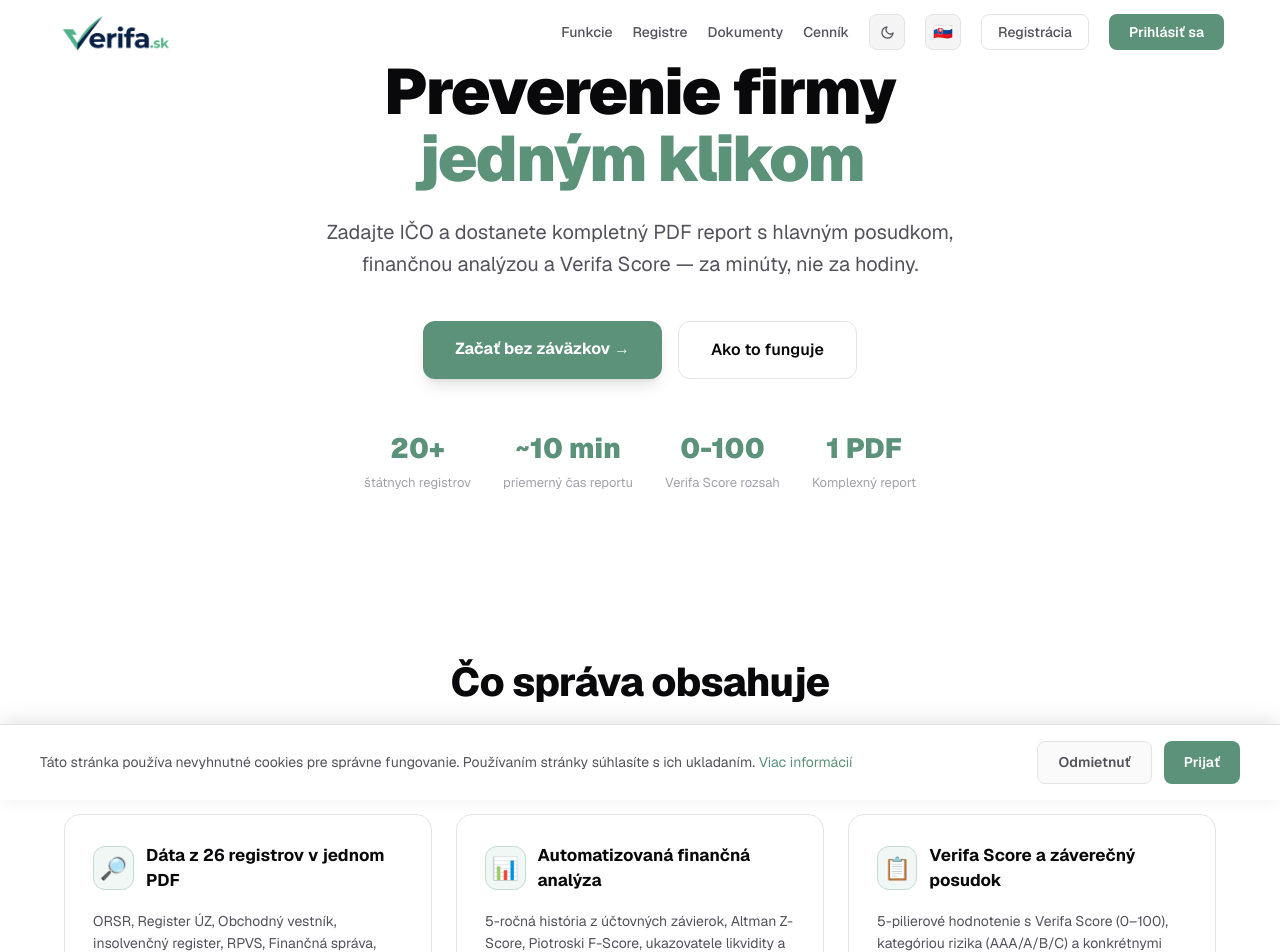
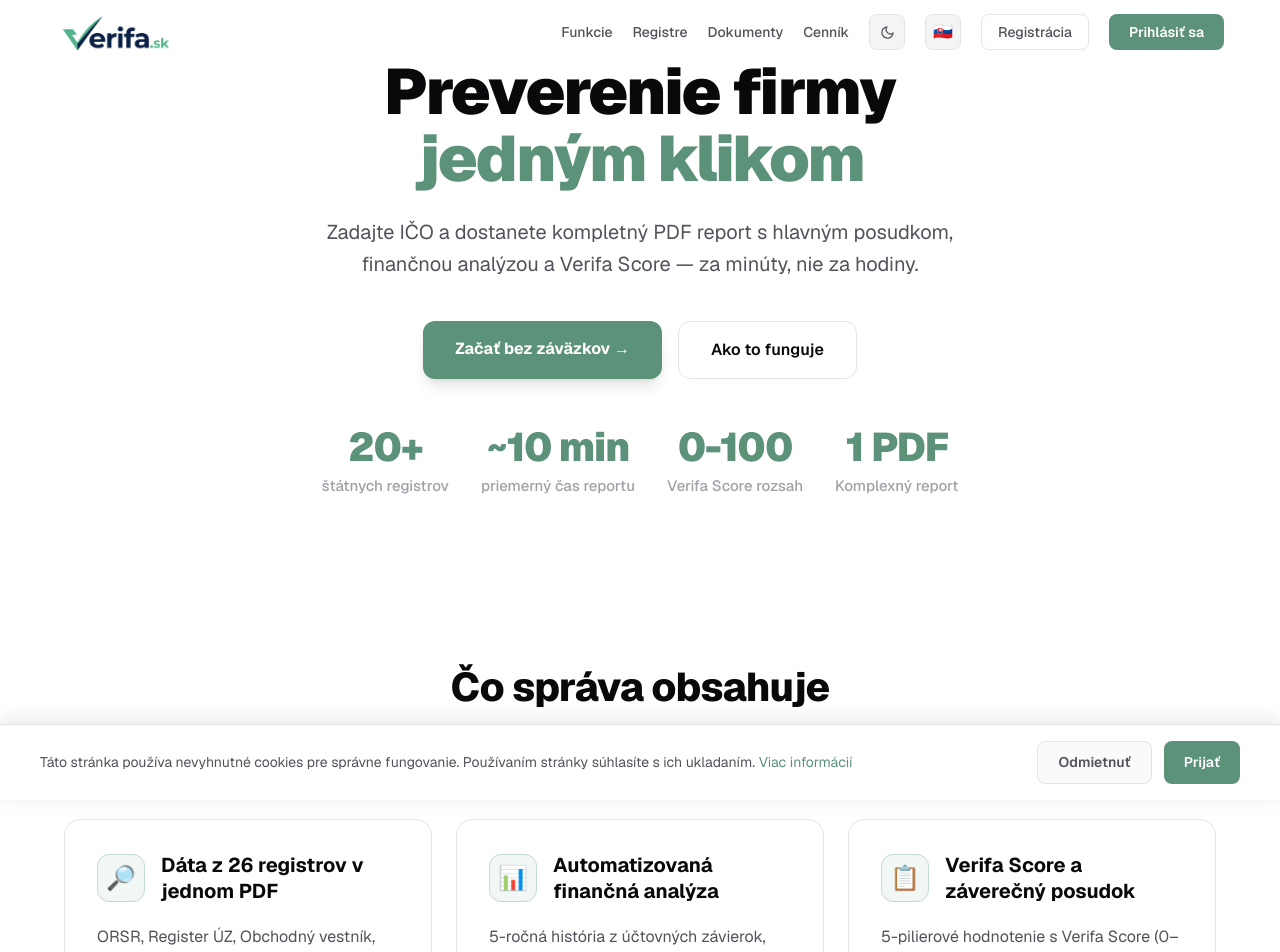
Before and after one commit to dusan02/scripta, a Next.js app in the folder frontend/: page / in a window 1280 px wide. Shown: the top 952 px of the page. Built offline with nearby package versions, Linux system fonts and the light colour scheme.

Commit message:
fix: enlarge font sizes in Hero stats and Features cards for better visual balance

```diff
--- a/frontend/src/components/landing/FeaturesSection.tsx
+++ b/frontend/src/components/landing/FeaturesSection.tsx
@@ -18,14 +18,14 @@ export default function FeaturesSection() {
           { icon: "📊", title: t("home.feature2Title"), desc: t("home.feature2Desc") },
           { icon: "📋", title: t("home.feature3Title"), desc: t("home.feature3Desc") },
         ].map((col) => (
-          <div key={col.title} style={{ background: "var(--surface)", border: "1px solid var(--border)", borderRadius: 16, padding: 28 }}>
-            <div style={{ display: "flex", alignItems: "center", gap: 12, marginBottom: 16 }}>
-              <div style={{ width: 44, height: 44, borderRadius: 12, background: "var(--accent-light)", border: "1px solid var(--accent-border)", display: "flex", alignItems: "center", justifyContent: "center", fontSize: 22 }}>
+          <div key={col.title} style={{ background: "var(--surface)", border: "1px solid var(--border)", borderRadius: 16, padding: 32 }}>
+            <div style={{ display: "flex", alignItems: "center", gap: 16, marginBottom: 20 }}>
+              <div style={{ width: 48, height: 48, borderRadius: 12, background: "var(--accent-light)", border: "1px solid var(--accent-border)", display: "flex", alignItems: "center", justifyContent: "center", fontSize: 24, flexShrink: 0 }}>
                 {col.icon}
               </div>
-              <h3 style={{ fontSize: 17, fontWeight: 700 }}>{col.title}</h3>
+              <h3 style={{ fontSize: 20, fontWeight: 700, lineHeight: 1.3 }}>{col.title}</h3>
             </div>
-            <p style={{ fontSize: 14, color: "var(--text-secondary)", lineHeight: 1.6 }}>{col.desc}</p>
+            <p style={{ fontSize: 16, color: "var(--text-secondary)", lineHeight: 1.6 }}>{col.desc}</p>
           </div>
         ))}
       </div>
--- a/frontend/src/components/landing/HeroSection.tsx
+++ b/frontend/src/components/landing/HeroSection.tsx
@@ -41,8 +41,8 @@ export default function HeroSection() {
             { num: "1 PDF", label: t("home.statReport") },
           ].map((s) => (
             <div key={s.label} className="text-center">
-              <div className="text-[28px] font-black" style={{ color: "var(--accent)" }}>{s.num}</div>
-              <div className="text-[13px] mt-1" style={{ color: "var(--text-muted)" }}>{s.label}</div>
+              <div className="text-[40px] font-black leading-none" style={{ color: "var(--accent)", letterSpacing: "-0.03em" }}>{s.num}</div>
+              <div className="text-[15px] mt-2 font-medium" style={{ color: "var(--text-muted)" }}>{s.label}</div>
             </div>
           ))}
         </div>
```
